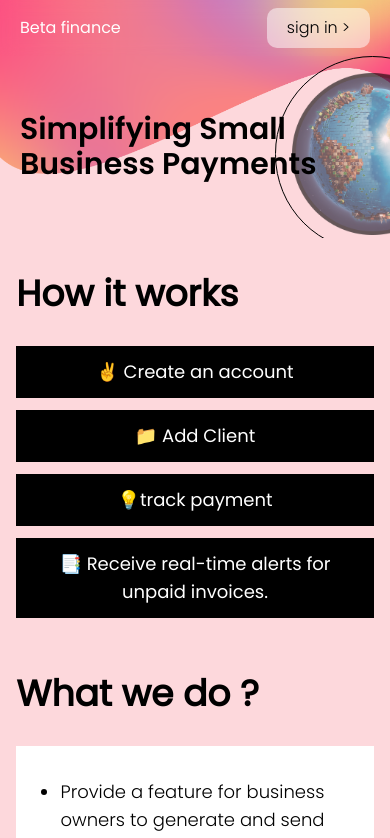
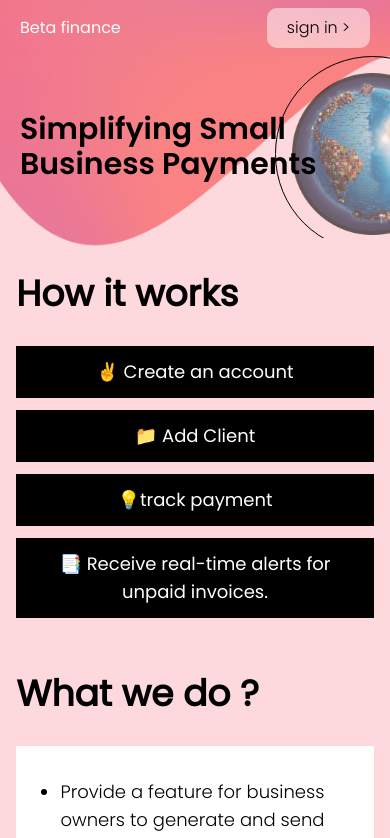
Before and after one commit to Phickayor/beta-finance, a Next.js app: page / in a window 390 px wide. Shown: the top 838 px of the page. Built offline with nearby package versions, Linux system fonts and the light colour scheme; no server answers.

Commit message:
landing page bg change for mobile

```diff
--- a/pages/index.js
+++ b/pages/index.js
@@ -11,7 +11,12 @@ export default function Home() {
     <main className="bg-[#FDD8DC] min-h-screen relative">
       <img
         src="/images/header-bg.png"
-        className="absolute bg-cover "
+        className="hidden md:block absolute object-cover"
+        alt="Header Background"
+      />
+      <img
+        src="/images/mobile-header-bg.png"
+        className="md:hidden block object-cover absolute "
         alt="Header Background"
       />
       <Header />
```
Also changed, not shown: public/images/mobile-header-bg.png (added).
